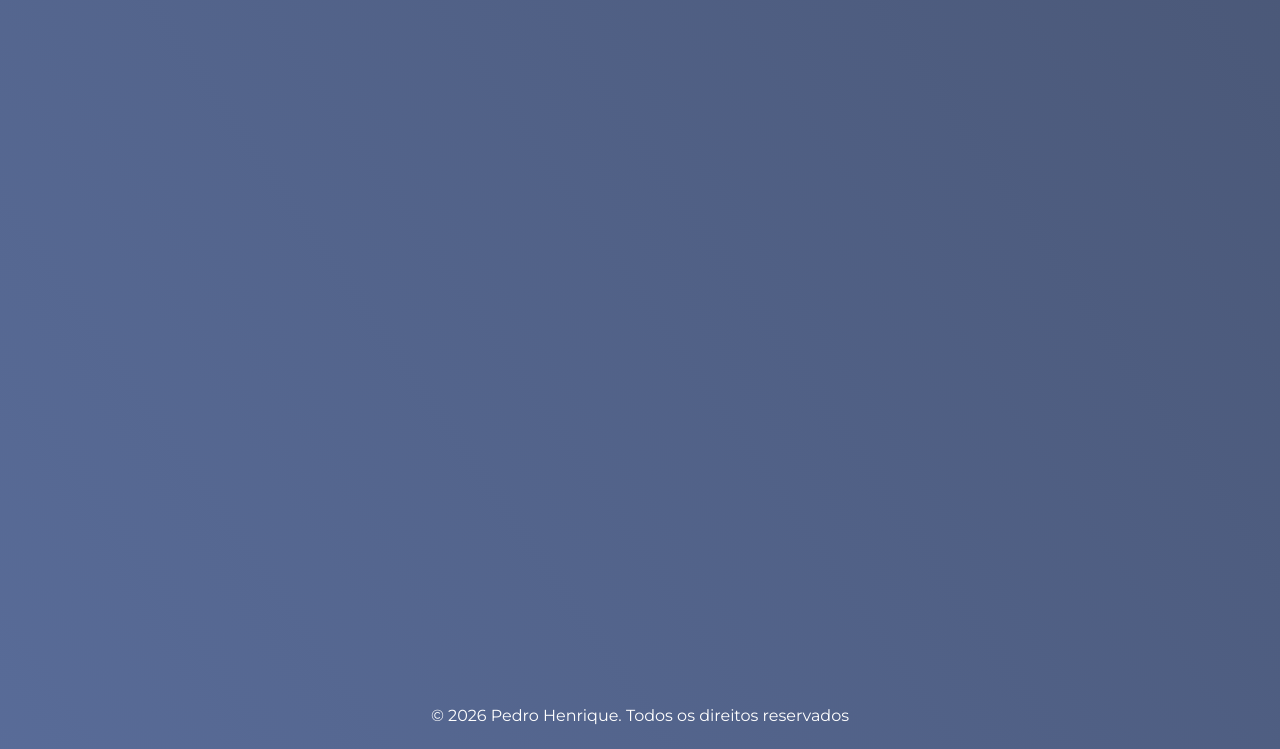
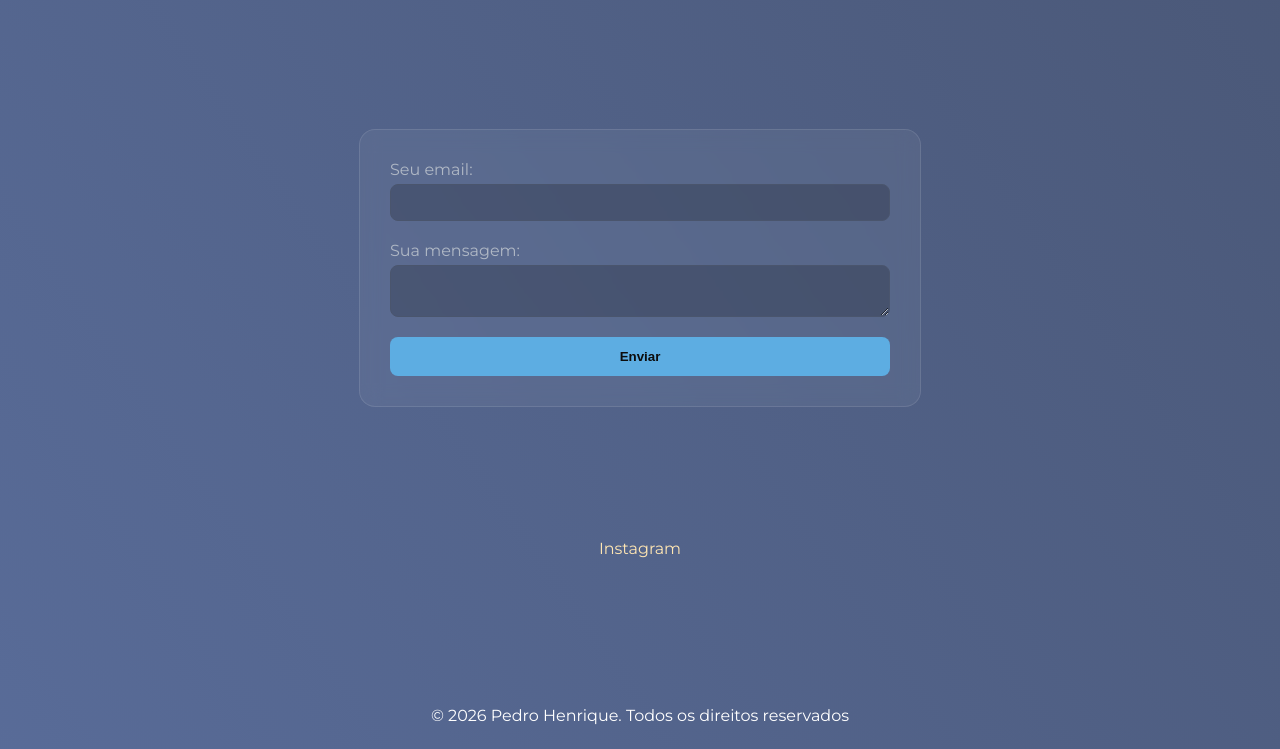
Before and after one commit to pedrohenrique-ly/pedroportfolio, a plain HTML site: page contato.html in a window 1280 px wide. Shown: the part 67-816 px from the top of the page. Drawn offline with Linux system fonts and the light colour scheme.

Commit message:
Add files via upload

```diff
--- a/contato.html
+++ b/contato.html
@@ -4,7 +4,7 @@
 <head>
     <meta charset="UTF-8">
     <meta name="viewport" content="width=device-width, initial-scale=1.0">
-    <title>Document</title>
+    <title>Contato</title>
     <link rel="stylesheet" href="style.css">
     <link rel="stylesheet"
         href="https://fonts.googleapis.com/css2?family=Montserrat:ital,wght@0,100..900;1,100..900&family=Noto+Sans+JP:wght@100..900&family=Open+Sans:ital,wght@0,300..800;1,300..800&display=swap">
@@ -19,14 +19,28 @@
                 <li><a href="sobre.html">Sobre</a></li>
                 <li><a href="projetos.html">Projetos</a></li>
                 <li><a href="novidades.html">Novidades</a></li>
-                <li><a href="contato.html">Contato</a></li>
+                <li><a href="contato.html" class="contato">Contato</a></li>
             </ul>
         </nav>
     </div>
+    <form action="https://formspree.io/f/xwvwpela" method="POST">
+        <label>
+            Seu email:
+            <input type="email" name="email">
+        </label>
+        <label>
+            Sua mensagem:
+            <textarea name="message"></textarea>
+        </label>
 
-    <footer>
-        <p>&copy; 2026 Pedro Henrique. Todos os direitos reservados</p>
-    </footer>
+        <button type="submit">Enviar</button>
+    </form>
+    <div class="insta">
+        <a href="https://www.instagram.com/eupe___/" target="_blank">Instagram</a>
+    </div>
+        <footer>
+            <p>&copy; 2026 Pedro Henrique. Todos os direitos reservados</p>
+        </footer>
 
 </body>
 
--- a/style.css
+++ b/style.css
@@ -253,7 +253,88 @@ main img {
     color: #FFE6B3;
 }
 
+form {
+    margin: auto;
+    width: 100%;
+    max-width: 500px;
 
+    background: rgba(255, 255, 255, 0.05);
+    backdrop-filter: blur(10px);
+
+    padding: 30px;
+    border-radius: 16px;
+
+    display: flex;
+    flex-direction: column;
+    gap: 20px;
+
+    border: 1px solid rgba(255, 255, 255, 0.1);
+
+    transition: 0.3s ease;
+}
+
+form:hover {
+    transform: translateY(-5px);
+}
+
+form label {
+    display: flex;
+    flex-direction: column;
+    font-size: 16px;
+    color: #B0B8C5;
+}
+
+form input,
+form textarea {
+    margin-top: 5px;
+    padding: 10px;
+
+    border-radius: 8px;
+    border: 1px solid #4a556d;
+
+    background: rgba(0, 0, 0, 0.2);
+    color: #E8ECF1;
+
+    outline: none;
+    transition: 0.3s;
+}
+
+form input:focus,
+form textarea:focus {
+    border-color: #5DADE2;
+    box-shadow: 0 0 8px rgba(93, 173, 226, 0.5);
+}
+
+form button {
+    padding: 12px;
+    border: none;
+    border-radius: 8px;
+
+    background: #5DADE2;
+    color: #0c0c0c;
+    font-weight: bold;
+    cursor: pointer;
+
+    transition: 0.3s;
+}
+
+form button:hover {
+    background: #85C1E9;
+    transform: translateY(-2px);
+}
+
+.insta a{
+    display: flex;
+    justify-content: center;
+    color: #FFE6B3;
+
+
+}
+
+.navbar a:hover,
+.navbar a.contato {
+    color: #FFE6B3;
+}
 @media(max-width: 769px) {
 
     .topo {
@@ -324,7 +405,21 @@ main img {
         font-size: 16px;
     }
 
+        form {
+        padding: 20px;
+        max-width: 90%;
+    }
+
+    form label {
+        font-size: 14px;
+    }
+
+    form input,
+    form textarea {
+        font-size: 14px;
+    }
 }
+
 
 footer {
     color: white;
```
Also changed, not shown: index.html (+1 -1 lines), novidades.html (+1 -1 lines), projetos.html (+1 -1 lines), sobre.html (+1 -1 lines).
